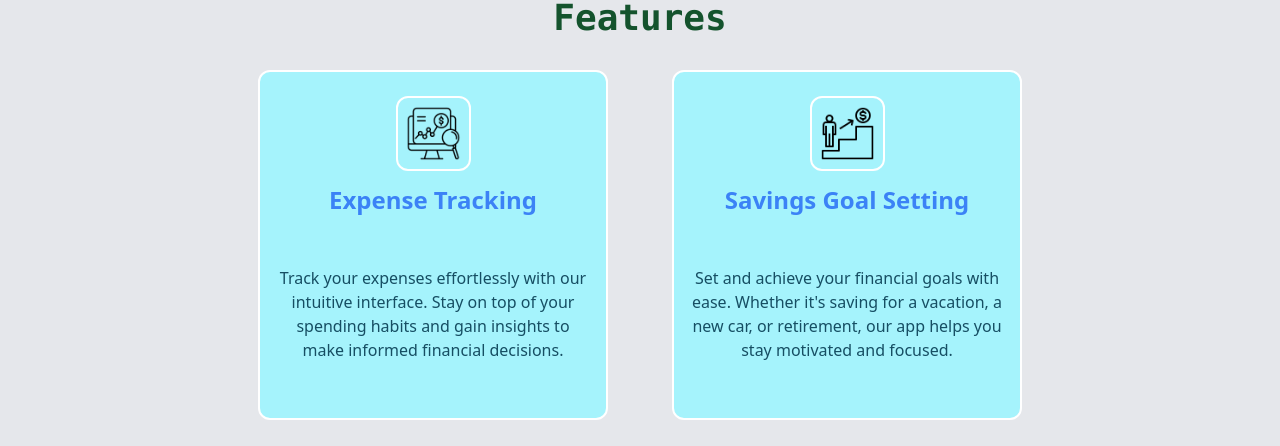
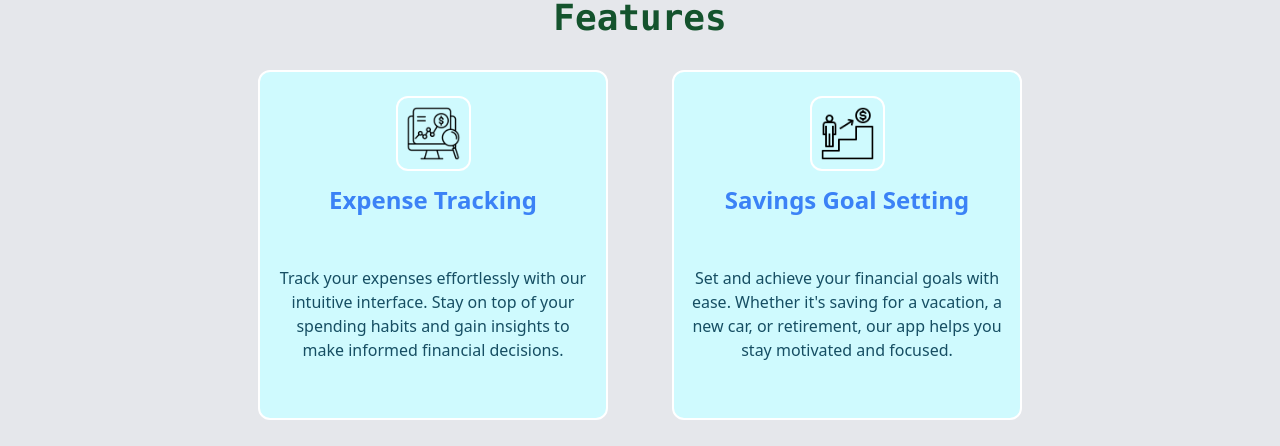
Before and after one commit to prathambhasindrive/budgetify-client, a React (Create React App) app: page / in a window 1280 px wide. Shown: the part 506-952 px from the top of the page. Built offline with nearby package versions, Linux system fonts and the light colour scheme.

Commit message:
Blue Color Change

```diff
--- a/src/components/Featuresection.jsx
+++ b/src/components/Featuresection.jsx
@@ -7,7 +7,7 @@ const Featuresection = () => {
         <h2 className="text-4xl font-mono font-bold text-green-900">Features</h2>
         <div className="feature-cards flex flex-wrap w-[95%] md:w-[90%] lg:w-[85%] justify-center items-center">
           {featuresData.features.map((feature) => (
-            <div key={feature.name} className="feature bg-cyan-200 relative flex flex-col h-[350px] w-[350px] m-8 justify-center items-center border-white border-2 border-solid rounded-xl px-4 hover:border-transition transition-colors duration-2000 ease-in-out transform hover:-translate-y-1 hover:scale-105 hover:bg-cyan-300 cursor-pointer">
+            <div key={feature.name} className="feature bg-cyan-100 relative flex flex-col h-[350px] w-[350px] m-8 justify-center items-center border-white border-2 border-solid rounded-xl px-4 hover:border-transition transition-colors duration-2000 ease-in-out transform hover:-translate-y-1 hover:scale-105 hover:bg-cyan-200 cursor-pointer">
               <img src={feature.icon} alt={feature.name} className="h-[75px] w-[75px] border-2 border-white border-solid p-2 rounded-xl absolute top-6"/>
               <h3 className="text-2xl font-bold text-blue-500 text-center absolute top-28">{feature.name}</h3>
               <p className="text-base text-center text-cyan-900 absolute bottom-14 px-4">{feature.description}</p>
```
